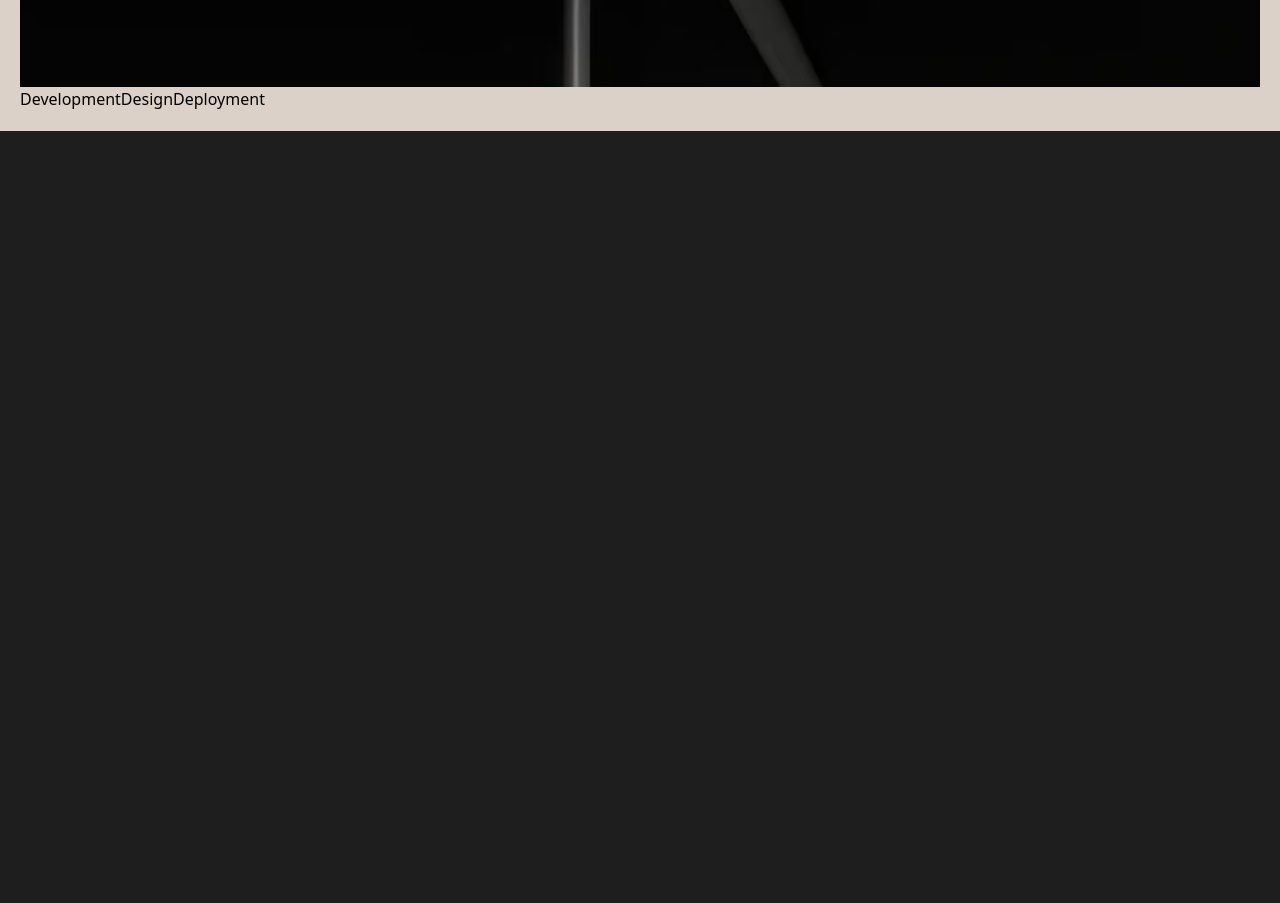
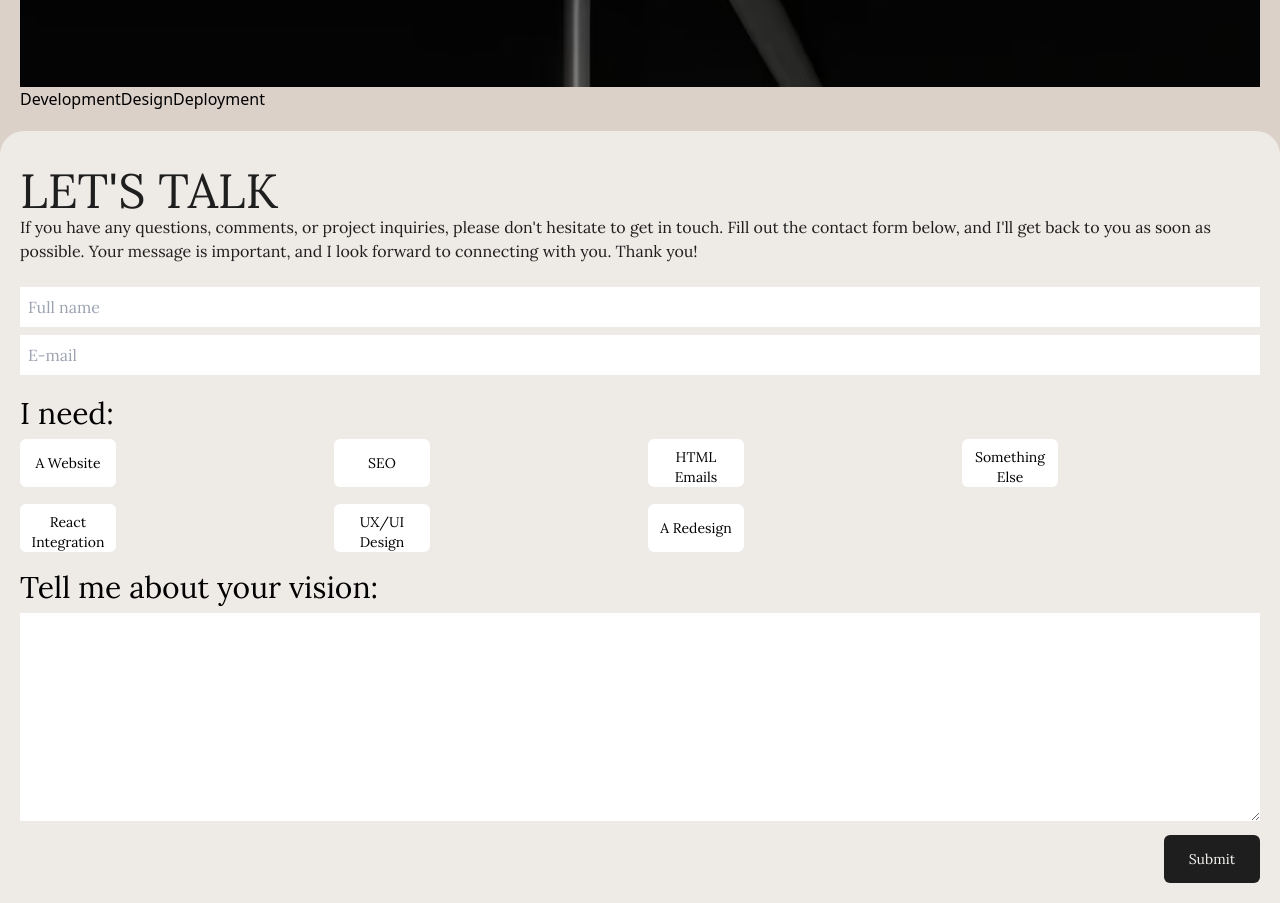
Before and after one commit to frontendjass/elegantcode, a React (Vite) app: page / in a window 1280 px wide. Shown: the part 4400-5303 px from the top of the page. Before the commit the page ends 4531 px from the top, so only its background shows below. Built offline with nearby package versions, Linux system fonts and the light colour scheme; a web font is replaced by a local one.

Commit message:
Added simple non functional form.

```diff
--- a/src/App.jsx
+++ b/src/App.jsx
@@ -2,6 +2,7 @@ import Services from "./components/Services";
 import Hero from "./components/Hero";
 import Navbar from "./components/Navbar";
 import Portfolio from "./components/Portfolio";
+import ContactMe from "./components/ContactMe";
 
 function App() {
   return (
@@ -12,6 +13,7 @@ function App() {
           <Hero />
           <Services />
           <Portfolio />
+          <ContactMe />
         </main>
       </header>
     </div>
--- /dev/null
+++ b/src/components/ContactMe.jsx
@@ -0,0 +1,72 @@
+import FormButton from './FormButton';
+
+export default function ContactMe() {
+  const inputStyle = 'w-full p-2 my-1 font-lora';
+
+  return (
+    <section className='bg-swirl-200 '>
+      <div className='bg-swirl-100 rounded-t-3xl'>
+        <header className='px-5 pt-9'>
+          <h2 className='font-lora uppercase text-shark-950 text-5xl'>
+            Let's Talk
+          </h2>
+          <p className='text-shark-950 font-lora'>
+            If you have any questions, comments, or project inquiries, please
+            don't hesitate to get in touch. Fill out the contact form below, and
+            I'll get back to you as soon as possible. Your message is important,
+            and I look forward to connecting with you. Thank you!
+          </p>
+        </header>
+        <form className='p-5'>
+          <div>
+            <label htmlFor='fullName' className='hidden'>
+              Full Name
+            </label>
+            <input
+              id='fullName'
+              name='fullName'
+              type='text'
+              placeholder='Full name'
+              className={inputStyle}
+            />
+          </div>
+          <div>
+            <label htmlFor='email' className='hidden'>
+              Full Name
+            </label>
+            <input
+              id='email'
+              name='email'
+              type='email'
+              placeholder='E-mail'
+              className={inputStyle}
+            />
+          </div>
+          <div className='mt-4'>
+            <h4 className='text-shark-850 text-3xl font-lora mb-2'>I need:</h4>
+            <div className='grid grid-col-4 grid-flow-col gap-4 grid-rows-2'>
+              <FormButton buttonText='A Website' />
+              <FormButton buttonText='React Integration' />
+              <FormButton buttonText='SEO' />
+              <FormButton buttonText='UX/UI Design' />
+              <FormButton buttonText='HTML Emails' />
+              <FormButton buttonText='A Redesign' />
+              <FormButton buttonText='Something Else' />
+            </div>
+          </div>
+          <div className='mt-4'>
+            <h4 className='text-shark-850 text-3xl font-lora mb-2'>
+              Tell me about your vision:
+            </h4>
+            <textarea className='w-full h-52'></textarea>
+          </div>
+          <div className='flex justify-end mt-2'>
+            <button className='text-sm bg-shark-950 text-swirl-50 p-2 rounded-md font-lora w-24 h-12'>
+              Submit
+            </button>
+          </div>
+        </form>
+      </div>
+    </section>
+  );
+}
--- /dev/null
+++ b/src/components/FormButton.jsx
@@ -0,0 +1,7 @@
+export default function FormButton({ buttonText }) {
+    return (
+        <div>
+            <button className="text-sm bg-white  p-2 rounded-md font-lora w-24 h-12">{buttonText}</button>
+        </div>
+    )
+}
```
